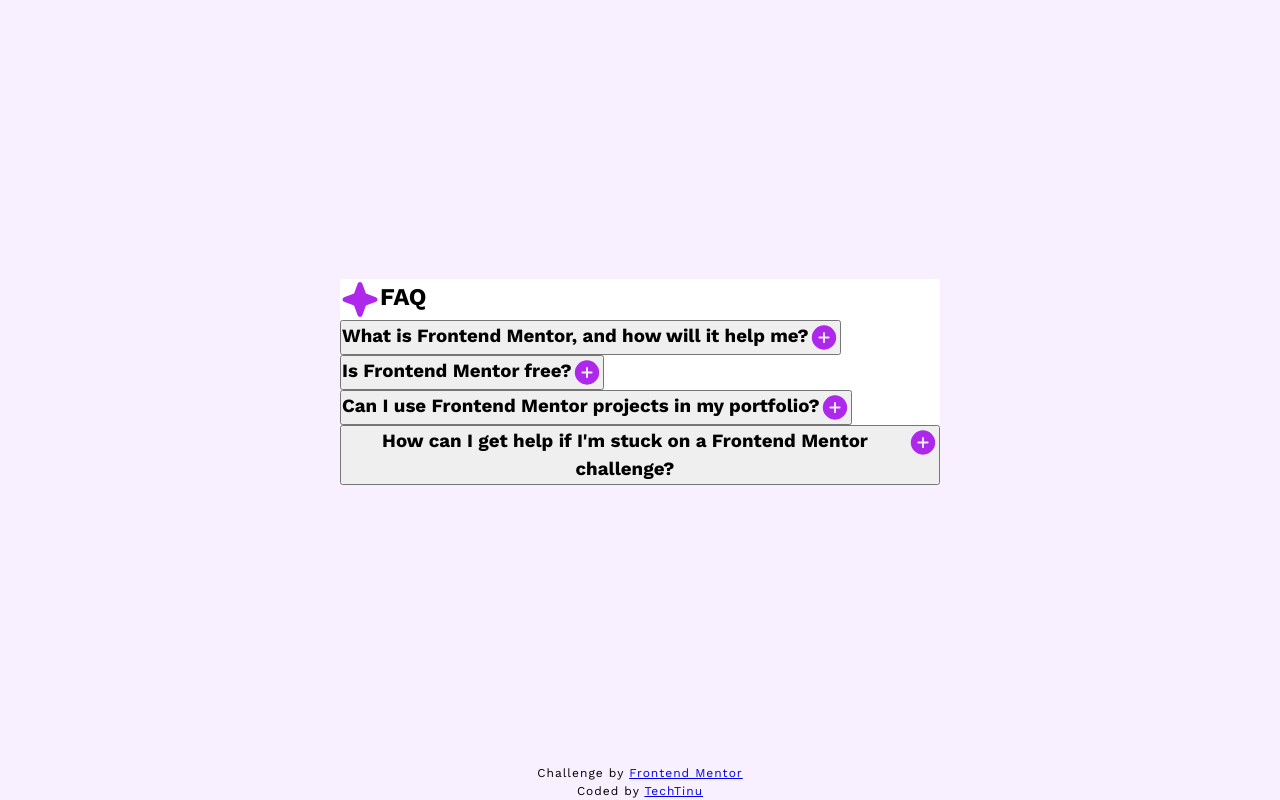
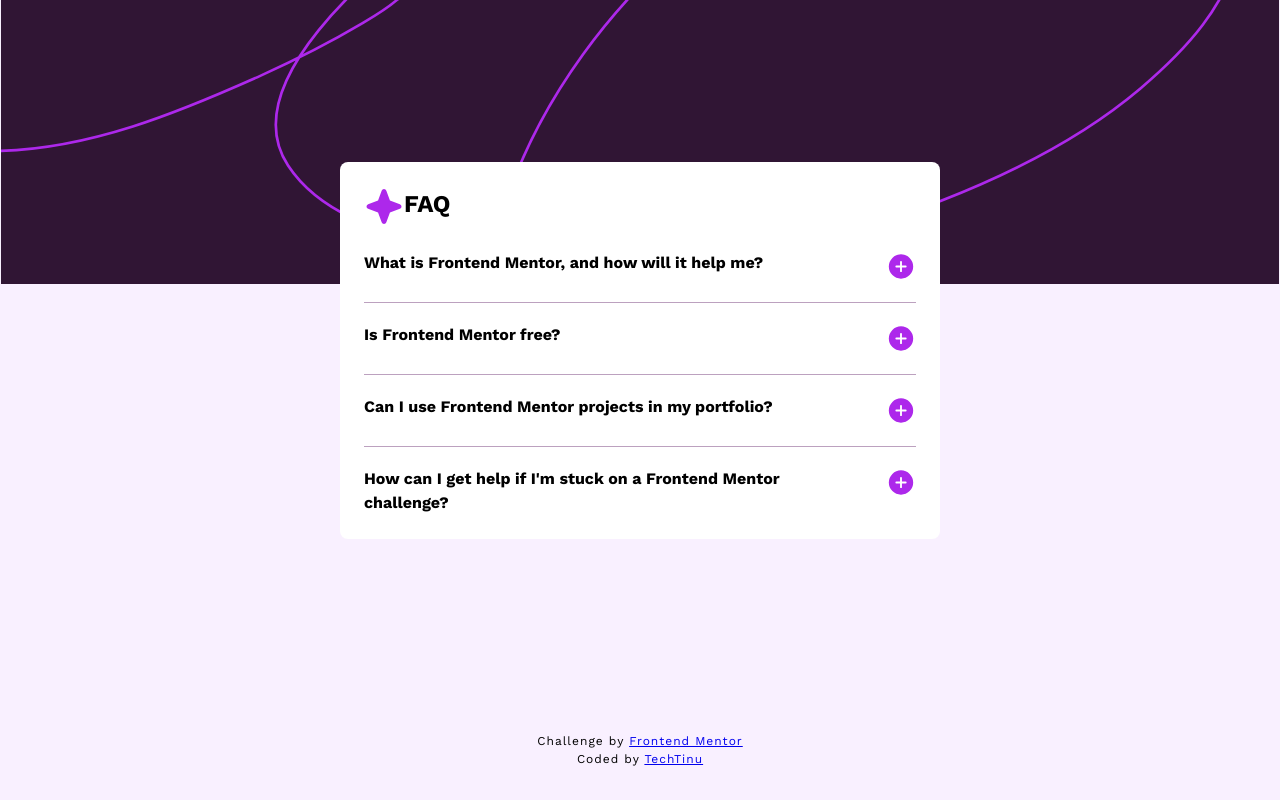
Before and after one commit to tinuola/fm_faq-accordion2, a plain HTML site: page index.html in a window 1280 px wide. Drawn offline with nearby package versions, Linux system fonts and the light colour scheme.

Commit message:
style: adding accordion styling

```diff
--- a/css/style.css
+++ b/css/style.css
@@ -1,6 +1,7 @@
 :root {
   --dark-purple: hsl(292, 42%, 14%);
   --gray-purple: hsl(292, 16%, 49%);
+  --light-purple: hsl(294, 19%, 69%);
   --light-pink: hsl(275, 100%, 97%);
   --font: 'Work Sans', sans-serif;
 }
@@ -43,35 +44,72 @@ body {
   align-items: center;
   font-family: var(--font);
   background-color: var(--light-pink);
-  /* background-image: url('/assets/images/background-pattern-mobile.svg'); */
+  background-image: url('/assets/images/background-pattern-mobile.svg');
   background-repeat: no-repeat;
   background-size: contain;
 }
 
-@media(min-width: 768px){
-  /* body {
+@media (min-width: 768px) {
+  body {
     background-image: url('/assets/images/background-pattern-desktop.svg');
-  } */
+  }
 }
 
 .container {
   background-color: #fff;
-  min-width: 330px;
-  max-width: 600px;
-  width: 100%;
+  min-width: 327px;
+  /* width: 330px; */
+  /* width: 100%; */
+  border-radius: 8px;
+  padding: 1.5rem;
+  margin: 4rem 1.5rem;
+}
+
+@media (min-width: 768px) {
+  .container {
+    max-width: 600px;
+  }
 }
 
 .container header {
   display: flex;
   justify-content: flex-start;
+  margin-bottom: 1.5rem;
 }
 
 main {
+}
 
+.accordion-group section {
+  padding: 1.25rem 0;
+  border-bottom: 1px solid var(--light-purple);
+}
+
+.accordion-group section:first-of-type {
+  padding-top: 0;
+}
+
+.accordion-group section:last-of-type {
+  border-bottom: 0;
+  padding-bottom: 0;
 }
 
 .accordion__trigger {
   display: flex;
+  justify-content: space-between;
+  font-size: 1rem;
+  border: 0;
+  background-color: transparent;
+  text-align: left;
+  width: 100%;
+}
+
+.accordion__panel {
+  padding-top: 1.5rem;
+}
+
+.accordion-icon {
+  padding-left: 1.5rem;
 }
 
 /* CSS Tricks: Handling sub elements of clickable things
@@ -91,6 +129,10 @@ button > * {
   display: block;
 }
 
+.fm-byline-row {
+  padding: 2rem 0;
+}
+
 .fm-byline {
   font-size: 0.75rem;
   letter-spacing: 1px;
@@ -99,4 +141,5 @@ button > * {
 }
 
 .fm-byline,
-.fm-byline a {}
+.fm-byline a {
+}
--- a/index.html
+++ b/index.html
@@ -4,41 +4,64 @@
     <meta charset="UTF-8" />
     <meta
       http-equiv="X-UA-Compatible"
-      content="IE=edge" />
+      content="IE=edge"
+    />
     <!-- Displays site properly based on user's device -->
     <meta
       name="viewport"
-      content="width=device-width, initial-scale=1.0" />
+      content="width=device-width, initial-scale=1.0"
+    />
     <link
       rel="icon"
       type="image/png"
       sizes="32x32"
-      href="./assets/images/favicon-32x32.png" />
+      href="./assets/images/favicon-32x32.png"
+    />
     <!-- Google Fonts -->
-    <link rel="preconnect" href="https://fonts.googleapis.com">
-    <link rel="preconnect" href="https://fonts.gstatic.com" crossorigin>
-    <link href="https://fonts.googleapis.com/css2?family=Work+Sans:wght@400;600;700&display=swap" rel="stylesheet">
+    <link
+      rel="preconnect"
+      href="https://fonts.googleapis.com"
+    />
+    <link
+      rel="preconnect"
+      href="https://fonts.gstatic.com"
+      crossorigin
+    />
+    <link
+      href="https://fonts.googleapis.com/css2?family=Work+Sans:wght@400;600;700&display=swap"
+      rel="stylesheet"
+    />
     <!-- Project Stylesheets -->
     <link
       rel="stylesheet"
-      href="css/reset.css" />
+      href="css/reset.css"
+    />
     <link
       rel="stylesheet"
-      href="css/style.css" />
+      href="css/style.css"
+    />
     <!-- Scripts -->
     <script
       src="js/script.js"
-      defer></script>
+      defer
+    ></script>
     <title>FAQ Accordion v2 | Frontend Mentor</title>
   </head>
   <body>
     <header>
-      <a href="#main" class="skip">Skip to main content</a>
+      <a
+        href="#main"
+        class="skip"
+        >Skip to main content</a
+      >
       <h1 class="sr-only">FAQ Accordion - A Frontend Mentor Project</h1>
     </header>
     <div class="container">
       <header>
-        <img src="./assets/images/icon-star.svg" alt="Star Logo">
+        <img
+          src="./assets/images/icon-star.svg"
+          alt="Star Logo"
+        />
         <h2>FAQ</h2>
       </header>
       <main id="main">
@@ -54,8 +77,16 @@
                 aria-controls="section1-panel"
               >
                 What is Frontend Mentor, and how will it help me?
-                <img src="./assets/images/icon-plus.svg" alt="" class="accordion-icon icon-plus">
-                <img src="./assets/images/icon-minus.svg" alt="" class="accordion-icon icon-minus">
+                <img
+                  src="./assets/images/icon-plus.svg"
+                  alt=""
+                  class="accordion-icon icon-plus"
+                />
+                <img
+                  src="./assets/images/icon-minus.svg"
+                  alt=""
+                  class="accordion-icon icon-minus"
+                />
               </button>
             </h3>
             <div
@@ -64,9 +95,12 @@
               role="region"
               aria-labelledby="section1"
             >
-              <p>Frontend Mentor offers realistic coding challenges to help developers improve their
-                frontend coding skills with projects in HTML, CSS, and JavaScript. It's suitable for
-                all levels and ideal for portfolio building.</p>
+              <p>
+                Frontend Mentor offers realistic coding challenges to help
+                developers improve their frontend coding skills with projects in
+                HTML, CSS, and JavaScript. It's suitable for all levels and
+                ideal for portfolio building.
+              </p>
             </div>
           </section>
 
@@ -81,8 +115,16 @@
                 aria-controls="section2-panel"
               >
                 Is Frontend Mentor free?
-                <img src="./assets/images/icon-plus.svg" alt="" class="accordion-icon icon-plus">
-                <img src="./assets/images/icon-minus.svg" alt="" class="accordion-icon icon-minus">
+                <img
+                  src="./assets/images/icon-plus.svg"
+                  alt=""
+                  class="accordion-icon icon-plus"
+                />
+                <img
+                  src="./assets/images/icon-minus.svg"
+                  alt=""
+                  class="accordion-icon icon-minus"
+                />
               </button>
             </h3>
             <div
@@ -91,8 +133,11 @@
               role="region"
               aria-labelledby="section2"
             >
-              <p>Yes, Frontend Mentor offers both free and premium coding challenges, with the free
-                option providing access to a range of projects suitable for all skill levels.</p>
+              <p>
+                Yes, Frontend Mentor offers both free and premium coding
+                challenges, with the free option providing access to a range of
+                projects suitable for all skill levels.
+              </p>
             </div>
           </section>
 
@@ -107,8 +152,16 @@
                 aria-controls="section3-panel"
               >
                 Can I use Frontend Mentor projects in my portfolio?
-                <img src="./assets/images/icon-plus.svg" alt="" class="accordion-icon icon-plus">
-                <img src="./assets/images/icon-minus.svg" alt="" class="accordion-icon icon-minus">
+                <img
+                  src="./assets/images/icon-plus.svg"
+                  alt=""
+                  class="accordion-icon icon-plus"
+                />
+                <img
+                  src="./assets/images/icon-minus.svg"
+                  alt=""
+                  class="accordion-icon icon-minus"
+                />
               </button>
             </h3>
             <div
@@ -117,8 +170,11 @@
               role="region"
               aria-labelledby="section3"
             >
-              <p>Yes, you can use projects completed on Frontend Mentor in your portfolio. It's an excellent
-                way to showcase your skills to potential employers!</p>
+              <p>
+                Yes, you can use projects completed on Frontend Mentor in your
+                portfolio. It's an excellent way to showcase your skills to
+                potential employers!
+              </p>
             </div>
           </section>
 
@@ -133,8 +189,16 @@
                 aria-controls="section4-panel"
               >
                 How can I get help if I'm stuck on a Frontend Mentor challenge?
-                <img src="./assets/images/icon-plus.svg" alt="" class="accordion-icon icon-plus">
-                <img src="./assets/images/icon-minus.svg" alt="" class="accordion-icon icon-minus">
+                <img
+                  src="./assets/images/icon-plus.svg"
+                  alt=""
+                  class="accordion-icon icon-plus"
+                />
+                <img
+                  src="./assets/images/icon-minus.svg"
+                  alt=""
+                  class="accordion-icon icon-minus"
+                />
               </button>
             </h3>
             <div
@@ -143,8 +207,11 @@
               role="region"
               aria-labelledby="section4"
             >
-              <p>The best place to get help is inside Frontend Mentor's Discord community. There's a help
-                channel where you can ask questions and seek support from other community members.</p>
+              <p>
+                The best place to get help is inside Frontend Mentor's Discord
+                community. There's a help channel where you can ask questions
+                and seek support from other community members.
+              </p>
             </div>
           </section>
         </div>
```
Lines whose indentation alone changed are shown as unchanged.
